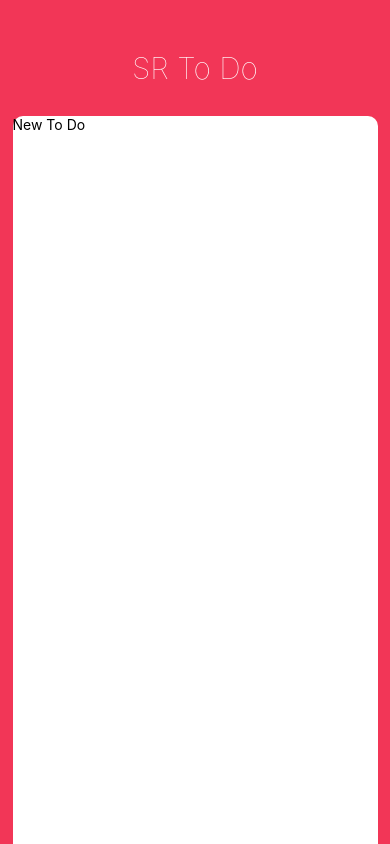
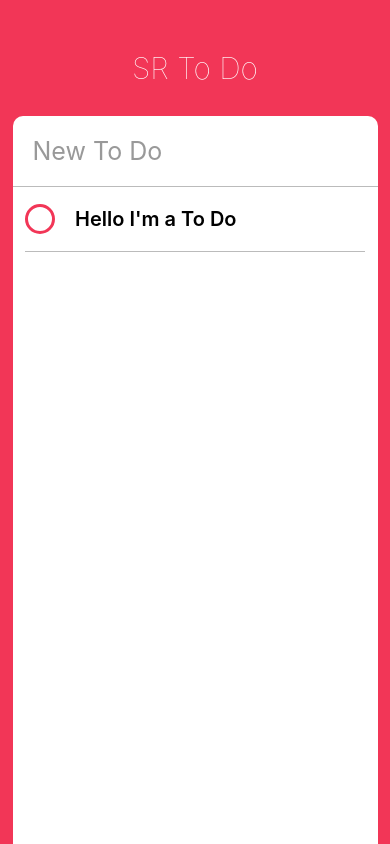
Before and after one commit to SeokRae/react_native_todo_app, a React Native app: screen / in a window 390 px wide. Built offline with nearby package versions, Linux system fonts and the light colour scheme.

Commit message:
#6 Styling the To Do Component

```diff
--- a/App.js
+++ b/App.js
@@ -1,20 +1,39 @@
 import React from 'react';
-import { StyleSheet, Text, View, StatusBar, TextInput, Dimensions, Platform } from 'react-native';
+import { StyleSheet,
+        Text,
+        View,
+        StatusBar,
+        TextInput,
+        Dimensions,
+        Platform,
+        ScrollView
+      } from 'react-native';
+import ToDo from './ToDo';
 
 const { height, width } = Dimensions.get("window");
 
 export default class App extends React.Component {
+  state = {
+    newToDo: ""
+  };
   render() {
-    return (
-      <View style={styles.container}>
+    const { newToDo } = this.state;
+    return <View style={styles.container}>
         <StatusBar barStyle="light-content" />
         <Text style={styles.title}>SR To Do</Text>
-        <View style={styles.card} >
-          <TextInput style={styles.input} placeholder={"New To Do"} />
+        <View style={styles.card}>
+          <TextInput style={styles.input} placeholder={"New To Do"} value={newToDo} onChangeText={this._controllNewToDo} placeholderTextColor={"#999"} returnKeyType={"done"} autoCorrect={false} />
+          <ScrollView contentContainerStyle={styles.toDos}>
+            <ToDo />
+          </ScrollView>
         </View>
-      </View>
-    );
+      </View>;
   }
+  _controllNewToDo = text => {
+    this.setState ({
+      newToDo: text
+    });
+  };
 }
 
 const styles = StyleSheet.create({
@@ -38,7 +57,7 @@
     borderTopRightRadius: 10,
     ...Platform.select({
       ios: {
-        shadowColor: 'rgb(50,50,50)',
+        shadowColor: "rgb(50,50,50)",
         shadowOpacity: 0.5,
         shadowRadius: 5,
         shadowOffset: {
@@ -50,5 +69,14 @@
         elevation: 3
       }
     })
+  },
+  input: {
+    padding: 20,
+    borderBottomColor: "#bbb",
+    borderBottomWidth: 1,
+    fontSize: 25,
+  },
+  toDos: {
+    alignItems: "center"
   }
 });
--- /dev/null
+++ b/ToDo.js
@@ -0,0 +1,69 @@
+import React, {Component} from 'react';
+import {
+  View,
+  Text,
+  TouchableOpacity,
+  StyleSheet,
+  Dimensions
+} from "react-native";
+
+const { width, height } = Dimensions.get("window");
+
+export default class ToDo extends Component {
+    state = {
+        isEdting: false,
+        isCompleted: false
+    };
+    render() {
+        const { isCompleted } = this.state;
+        return (
+            <View style={styles.container}>
+                <TouchableOpacity onPress={this.toggleComplete}>
+                    <View style={[
+                            styles.circle,
+                            isCompleted ? styles.completedCircle : styles.uncompleted
+                        ]}
+                    />
+                </TouchableOpacity>
+                <Text style={styles.text}>Hello I'm a To Do</Text>
+            </View>
+        );
+    }
+    _toggleComplete = () => {
+        this.setState(prevState => {
+            return ({
+                isCompleted: !prevState.isCompleted
+            })
+        })
+    }
+}
+
+const styles = StyleSheet.create({
+    container: {
+        width: width - 50,
+        borderBottomColor: "#bbb",
+        borderBottomWidth: StyleSheet.hairlineWidth,
+        flexDirection: "row",
+        alignItems: "center"
+    },
+    circle: {
+        width: 30,
+        height: 30,
+        borderRadius: 15,
+        borderColor: "red",
+        borderWidth: 3,
+        marginRight: 20,
+
+    },
+    completedCircle : {
+        borderColor: "#bbb"
+    },
+    uncompleted: {
+        borderColor: "#F23657"
+    },
+    text: {
+        fontWeight: "600",
+        fontSize: 20,
+        marginVertical: 20
+    }
+})
```
